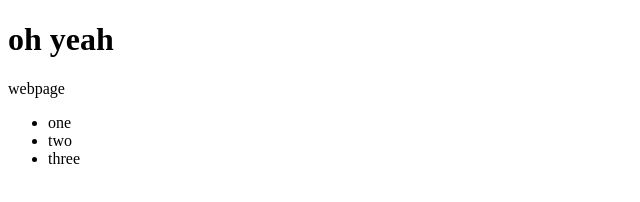
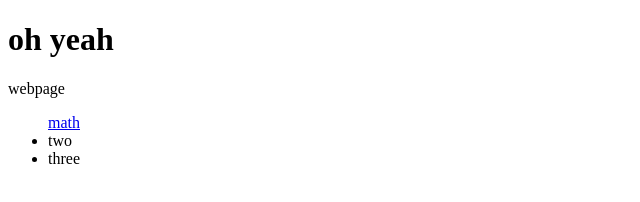
Before and after one commit to JAC1116/JAC, a plain HTML site: page index.html in a window 1280 px wide. Shown: the full height of the page, 0-640 px from the left. Drawn offline with Linux system fonts and the light colour scheme.

Commit message:
Update index.html

```diff
--- a/index.html
+++ b/index.html
@@ -13,7 +13,7 @@
             webpage
         </p>
         <ul>
-            <li> one </li>
+            <a href="https://en.wikipedia.org/wiki/Mathematics"> math</a>
             <li> two </li>
         <li> three</li>
         </ul>
```
